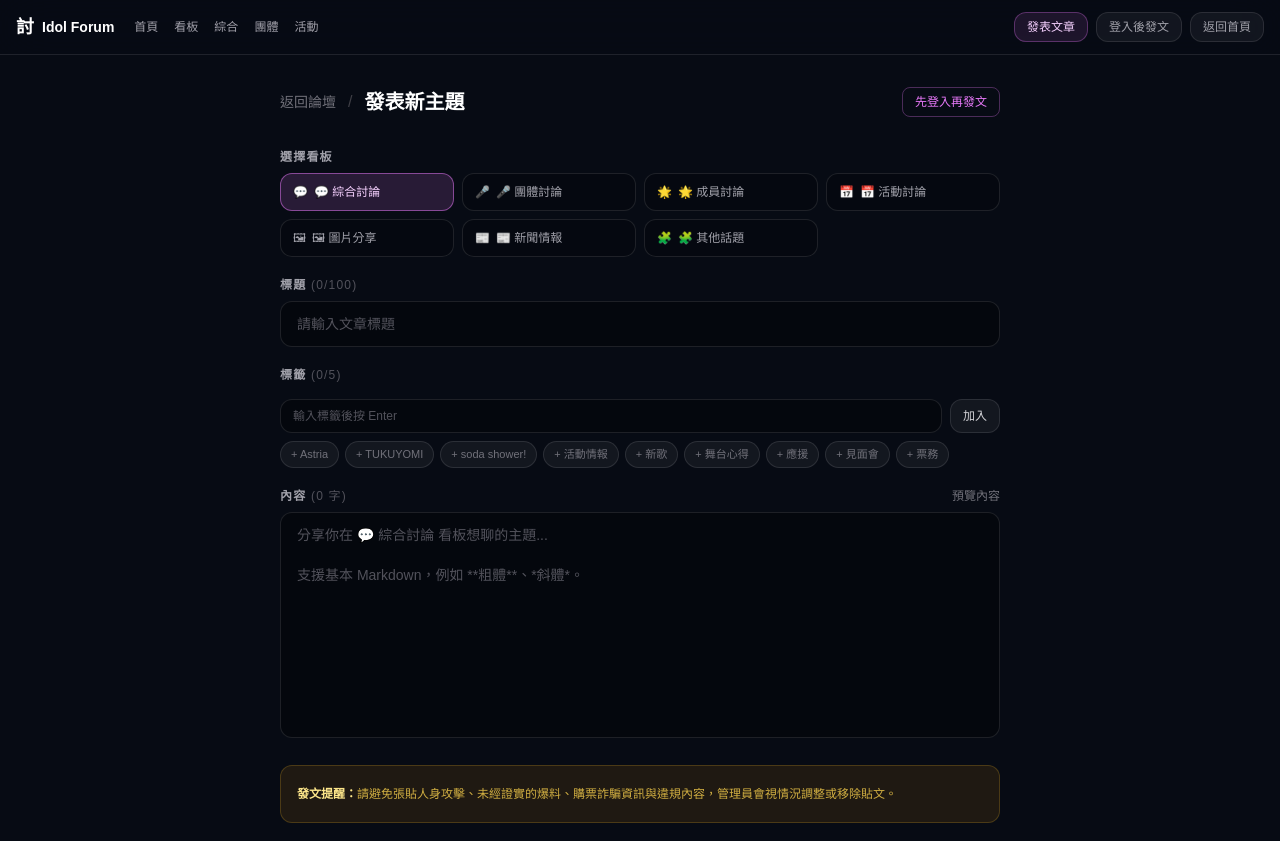
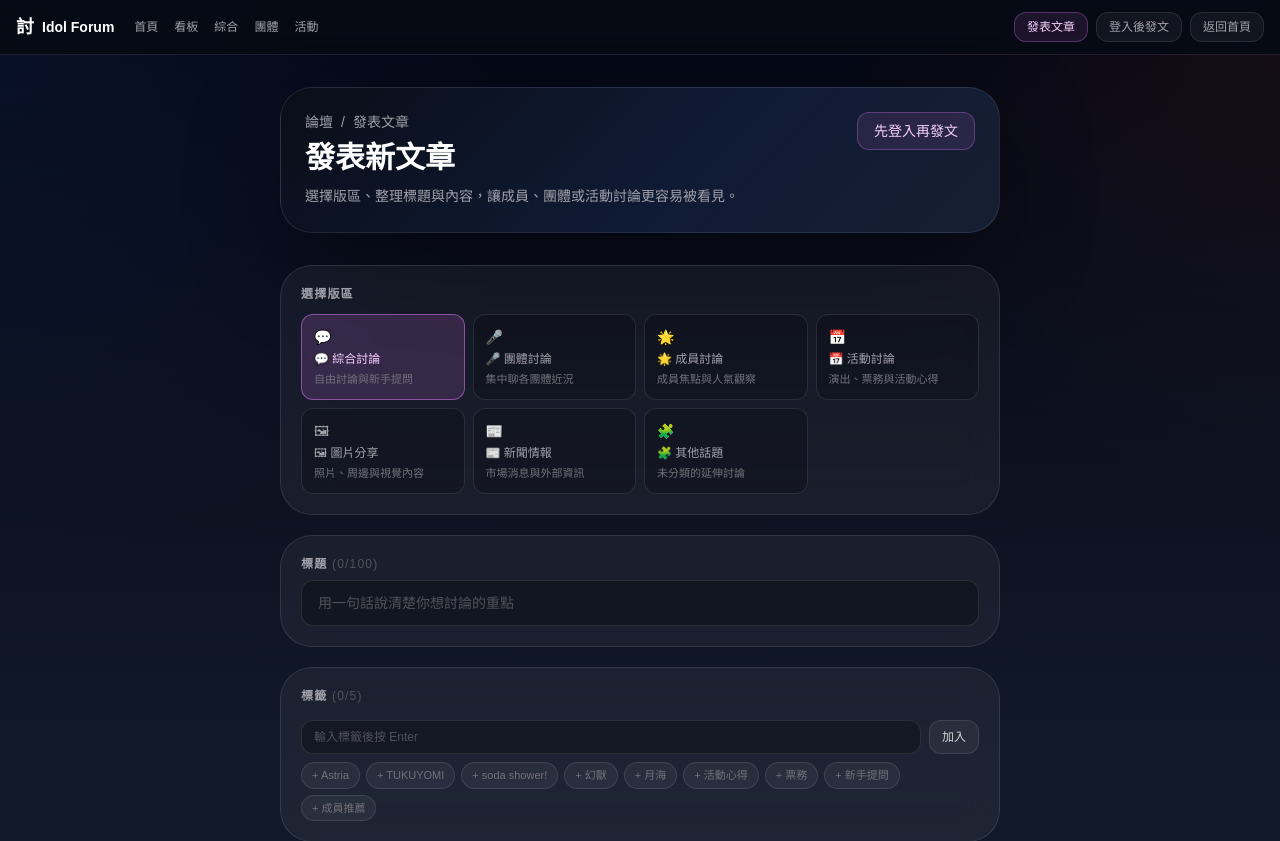
Before and after one commit to Ach018040/idol-platform, a Next.js app in the folder frontend-next/: page /forum/new in a window 1280 px wide. Shown: the top 841 px of the page. Built offline with nearby package versions, Linux system fonts and the light colour scheme.

Commit message:
fix: refine forum compose and admin flows

```diff
--- a/frontend-next/app/forum/new/page.tsx
+++ b/frontend-next/app/forum/new/page.tsx
@@ -3,6 +3,7 @@
 import Link from "next/link";
 import { useRouter } from "next/navigation";
 import { useState } from "react";
+
 import { useForumAuth } from "../../../lib/forum-auth";
 import { MOCK_FORUMS } from "../../../lib/supabase-forum";
 
@@ -10,13 +11,13 @@ const TAG_SUGGESTIONS = [
   "Astria",
   "TUKUYOMI",
   "soda shower!",
-  "活動情報",
-  "新歌",
-  "舞台心得",
-  "應援",
-  "見面會",
+  "幻獸",
+  "月海",
+  "活動心得",
   "票務",
-  "周邊",
+  "新手提問",
+  "成員推薦",
+  "舞台觀察",
 ];
 
 function SignInModal({ onClose }: { onClose: () => void }) {
@@ -27,7 +28,7 @@ function SignInModal({ onClose }: { onClose: () => void }) {
 
   const submit = async () => {
     if (!name.trim()) {
-      setError("請先輸入顯示名稱");
+      setError("請先輸入顯示名稱。");
       return;
     }
 
@@ -37,7 +38,7 @@ function SignInModal({ onClose }: { onClose: () => void }) {
       await joinAsGuest(name.trim());
       onClose();
     } catch {
-      setError("登入失敗，請稍後再試");
+      setError("登入論壇失敗，請稍後再試。");
     } finally {
       setSubmitting(false);
     }
@@ -45,7 +46,7 @@ function SignInModal({ onClose }: { onClose: () => void }) {
 
   return (
     <div className="fixed inset-0 z-50 flex items-center justify-center bg-black/70 px-4 backdrop-blur-sm">
-      <div className="w-full max-w-sm space-y-5 rounded-3xl border border-white/10 bg-[#0f1624] p-6">
+      <div className="surface-panel w-full max-w-sm space-y-5 p-6">
         <div className="flex items-center justify-between">
           <h2 className="text-lg font-bold text-white">登入論壇</h2>
           <button onClick={onClose} className="text-xl leading-none text-zinc-500 hover:text-white">
@@ -53,10 +54,10 @@ function SignInModal({ onClose }: { onClose: () => void }) {
           </button>
         </div>
         <div className="space-y-2 py-2 text-center">
-          <div className="text-4xl">👤</div>
-          <p className="text-sm font-semibold text-white">先用訪客名稱加入討論</p>
-          <p className="text-xs text-zinc-400">
-            目前論壇採暱稱制，不需要 Email，輸入名稱後就能立即發文與回覆。
+          <div className="text-4xl">Forum</div>
+          <p className="text-sm font-semibold text-white">先用顯示名稱加入論壇，再開始發文</p>
+          <p className="text-xs leading-6 text-zinc-400">
+            目前論壇支援快速匿名登入。登入後可發文、回覆與管理個人操作狀態，後續再接正式帳號系統。
           </p>
         </div>
         <div className="space-y-3">
@@ -67,7 +68,7 @@ function SignInModal({ onClose }: { onClose: () => void }) {
               setError("");
             }}
             onKeyDown={(e) => e.key === "Enter" && submit()}
-            placeholder="請輸入你的顯示名稱（1-20 字）"
+            placeholder="輸入顯示名稱，建議 1-20 字"
             maxLength={20}
             autoFocus
             className="w-full rounded-xl border border-white/10 bg-black/30 px-4 py-3 text-sm text-white placeholder-zinc-600 transition-colors focus:border-fuchsia-400/50 focus:outline-none"
@@ -80,7 +81,7 @@ function SignInModal({ onClose }: { onClose: () => void }) {
             disabled={!name.trim() || submitting}
             className="w-full rounded-xl border border-fuchsia-400/30 bg-fuchsia-400/10 py-2.5 text-sm font-semibold text-fuchsia-200 transition-colors hover:bg-fuchsia-400/20 disabled:opacity-40"
           >
-            {submitting ? "登入中..." : "以訪客身分登入"}
+            {submitting ? "登入中..." : "登入並繼續"}
           </button>
         </div>
       </div>
@@ -102,7 +103,7 @@ export default function NewThreadPage() {
   const [showAuth, setShowAuth] = useState(false);
 
   const selectedForum = MOCK_FORUMS.find((item) => item.slug === forum);
-  const canSubmit = title.trim().length >= 1 && body.trim().length >= 1;
+  const canSubmit = title.trim().length >= 2 && body.trim().length >= 10;
 
   const addTag = (tag: string) => {
     const next = tag.trim();
@@ -134,10 +135,10 @@ export default function NewThreadPage() {
         }),
       });
       const data = await res.json();
-      if (!res.ok) throw new Error(data.error || "發文失敗");
+      if (!res.ok) throw new Error(data.error || "發文失敗，請稍後再試。");
       router.push(`/forum/${forum}`);
     } catch (err) {
-      setError(String(err));
+      setError(err instanceof Error ? err.message : "發文失敗，請稍後再試。");
       setLoading(false);
     }
   };
@@ -145,69 +146,81 @@ export default function NewThreadPage() {
   return (
     <>
       {showAuth ? <SignInModal onClose={() => setShowAuth(false)} /> : null}
-      <main className="min-h-screen text-white">
+      <main className="page-shell min-h-screen text-white">
         <div className="mx-auto max-w-3xl px-4 py-8 md:px-6">
-          <div className="mb-8 flex items-center justify-between">
-            <div className="flex items-center gap-3">
-              <Link href="/forum" className="text-sm text-zinc-500 hover:text-zinc-300">
-                返回論壇
+          <header className="hero-surface mb-8 p-6">
+            <div className="flex flex-col gap-4 sm:flex-row sm:items-start sm:justify-between">
+              <div>
+                <div className="mb-2 flex items-center gap-2 text-sm text-zinc-400">
+                  <Link href="/forum" className="transition-colors hover:text-zinc-200">
+                    論壇
                   </Link>
-              <span className="text-zinc-700">/</span>
-              <h1 className="text-xl font-black text-white">發表新主題</h1>
+                  <span>/</span>
+                  <span>發表文章</span>
+                </div>
+                <h1 className="text-3xl font-black text-white">發表新文章</h1>
+                <p className="mt-2 text-sm leading-6 text-zinc-400">
+                  選擇版區、整理標題與內容，讓成員、團體或活動討論更容易被看見。
+                </p>
               </div>
               {user ? (
-              <div className="flex items-center gap-2 text-xs text-zinc-400">
-                <div className="flex h-6 w-6 items-center justify-center rounded-full bg-gradient-to-br from-fuchsia-500 to-violet-500 text-[10px] font-bold text-white">
+                <div className="surface-card flex items-center gap-2 px-3 py-2 text-xs text-zinc-300">
+                  <div className="flex h-8 w-8 items-center justify-center rounded-full bg-gradient-to-br from-fuchsia-500 to-violet-500 text-[11px] font-bold text-white">
                     {[...user.display_name][0]}
                   </div>
-                <span>{user.display_name}</span>
+                  <div>
+                    <div className="font-semibold text-white">{user.display_name}</div>
+                    <div className="text-zinc-500">已登入論壇</div>
+                  </div>
                 </div>
               ) : (
                 <button
                   onClick={() => setShowAuth(true)}
-                className="rounded-lg border border-fuchsia-400/30 px-3 py-1.5 text-xs text-fuchsia-400 transition-colors hover:text-fuchsia-300"
+                  className="rounded-xl border border-fuchsia-400/30 bg-fuchsia-400/10 px-4 py-2 text-sm text-fuchsia-200 transition-colors hover:bg-fuchsia-400/20"
                 >
                   先登入再發文
                 </button>
               )}
             </div>
+          </header>
 
           <div className="space-y-5">
-            <div>
-              <label className="mb-2 block text-xs font-semibold uppercase tracking-widest text-zinc-400">
-                選擇看板
+            <section className="surface-panel p-5">
+              <label className="mb-3 block text-xs font-semibold uppercase tracking-widest text-zinc-400">
+                選擇版區
               </label>
               <div className="grid grid-cols-2 gap-2 sm:grid-cols-4">
                 {MOCK_FORUMS.map((item) => (
                   <button
                     key={item.slug}
                     onClick={() => setForum(item.slug)}
-                    className={`rounded-xl border px-3 py-2.5 text-left text-xs font-medium transition-all ${
+                    className={`rounded-xl border px-3 py-3 text-left text-xs font-medium transition-all ${
                       forum === item.slug
                         ? "border-fuchsia-400/50 bg-fuchsia-400/15 text-fuchsia-200"
                         : "border-white/10 bg-black/20 text-zinc-400 hover:border-white/20 hover:text-zinc-200"
                     }`}
                   >
-                    <span className="mr-1.5">{item.icon}</span>
-                    {item.title}
+                    <div className="mb-1 text-sm">{item.icon}</div>
+                    <div>{item.title}</div>
+                    {item.description ? <div className="mt-1 text-[11px] text-zinc-500">{item.description}</div> : null}
                   </button>
                 ))}
               </div>
-            </div>
+            </section>
 
-            <div>
+            <section className="surface-panel p-5">
               <label className="mb-2 block text-xs font-semibold uppercase tracking-widest text-zinc-400">
                 標題 <span className="font-normal normal-case text-zinc-600">({title.length}/100)</span>
               </label>
               <input
                 value={title}
                 onChange={(e) => setTitle(e.target.value.slice(0, 100))}
-                placeholder="請輸入文章標題"
+                placeholder="用一句話說清楚你想討論的重點"
                 className="w-full rounded-xl border border-white/10 bg-black/30 px-4 py-3 text-sm text-white placeholder-zinc-600 transition-colors focus:border-fuchsia-400/50 focus:outline-none"
               />
-            </div>
+            </section>
 
-            <div>
+            <section className="surface-panel p-5">
               <label className="mb-2 block text-xs font-semibold uppercase tracking-widest text-zinc-400">
                 標籤 <span className="font-normal normal-case text-zinc-600">({tags.length}/5)</span>
               </label>
@@ -218,7 +231,9 @@ export default function NewThreadPage() {
                     className="flex items-center gap-1.5 rounded-full border border-fuchsia-400/30 bg-fuchsia-400/15 px-3 py-1 text-xs text-fuchsia-200"
                   >
                     {tag}
-                    <button onClick={() => setTags(tags.filter((item) => item !== tag))}>×</button>
+                    <button type="button" onClick={() => setTags(tags.filter((item) => item !== tag))}>
+                      ×
+                    </button>
                   </span>
                 ))}
               </div>
@@ -236,6 +251,7 @@ export default function NewThreadPage() {
                   className="flex-1 rounded-xl border border-white/10 bg-black/30 px-3 py-2 text-xs text-white placeholder-zinc-600 focus:border-fuchsia-400/50 focus:outline-none"
                 />
                 <button
+                  type="button"
                   onClick={() => addTag(tagInput)}
                   className="rounded-xl border border-white/10 bg-white/5 px-3 py-2 text-xs text-zinc-300 transition-colors hover:bg-white/10"
                 >
@@ -248,6 +264,7 @@ export default function NewThreadPage() {
                   .map((tag) => (
                     <button
                       key={tag}
+                      type="button"
                       onClick={() => addTag(tag)}
                       className="rounded-full border border-white/10 bg-white/5 px-2.5 py-1 text-[11px] text-zinc-500 transition-colors hover:border-white/20 hover:text-zinc-200"
                     >
@@ -255,14 +272,15 @@ export default function NewThreadPage() {
                     </button>
                   ))}
               </div>
-            </div>
+            </section>
 
-            <div>
+            <section className="surface-panel p-5">
               <div className="mb-2 flex items-center justify-between">
                 <label className="text-xs font-semibold uppercase tracking-widest text-zinc-400">
                   內容 <span className="font-normal normal-case text-zinc-600">({body.length} 字)</span>
                 </label>
                 <button
+                  type="button"
                   onClick={() => setPreview(!preview)}
                   className="text-xs text-zinc-500 transition-colors hover:text-zinc-300"
                 >
@@ -277,33 +295,34 @@ export default function NewThreadPage() {
                 <textarea
                   value={body}
                   onChange={(e) => setBody(e.target.value)}
-                  placeholder={`分享你在 ${selectedForum?.title} 看板想聊的主題...\n\n支援基本 Markdown，例如 **粗體**、*斜體*。`}
+                  placeholder={`分享你想在 ${selectedForum?.title ?? "這個版區"} 討論的內容。\n\n可以整理演出心得、成員觀察、活動資訊或提出具體問題。`}
                   rows={10}
                   className="w-full resize-none rounded-xl border border-white/10 bg-black/30 px-4 py-3 text-sm text-zinc-200 placeholder-zinc-600 transition-colors focus:border-fuchsia-400/50 focus:outline-none"
                 />
               )}
-            </div>
+            </section>
 
             <div className="rounded-xl border border-amber-400/20 bg-amber-500/10 p-4 text-xs leading-6 text-amber-300/80">
               <strong className="text-amber-200">發文提醒：</strong>
-              請避免張貼人身攻擊、未經證實的爆料、購票詐騙資訊與違規內容，管理員會視情況調整或移除貼文。
+              請避免張貼未經證實的人身攻擊、惡意爆料或違反平台規範的內容。若文章含有票務、活動資訊，建議附上來源與時間，讓其他人更容易查證。
             </div>
 
             {error ? (
               <p className="rounded-lg bg-rose-400/10 px-3 py-2 text-xs text-rose-400">{error}</p>
             ) : null}
 
-            <div className="flex gap-3 pt-2">
+            <div className="flex flex-col gap-3 pt-2 sm:flex-row">
               <button
+                type="button"
                 onClick={submit}
                 disabled={!canSubmit || loading}
                 className="flex-1 rounded-xl border border-fuchsia-400/30 bg-fuchsia-400/10 py-3 text-sm font-semibold text-fuchsia-200 transition-colors hover:bg-fuchsia-400/20 disabled:cursor-not-allowed disabled:opacity-40"
               >
-                {loading ? "送出中..." : user ? "送出文章" : "登入後送出"}
+                {loading ? "發文中..." : user ? "送出文章" : "登入後送出"}
               </button>
               <Link
                 href="/forum"
-                className="rounded-xl border border-white/10 bg-white/5 px-5 py-3 text-sm text-zinc-400 transition-colors hover:bg-white/10 hover:text-white"
+                className="rounded-xl border border-white/10 bg-white/5 px-5 py-3 text-center text-sm text-zinc-400 transition-colors hover:bg-white/10 hover:text-white"
               >
                 取消
               </Link>
```
Also changed, not shown: frontend-next/app/forum/admin/page.tsx (+40 -36 lines). Lines whose indentation alone changed are shown as unchanged.
